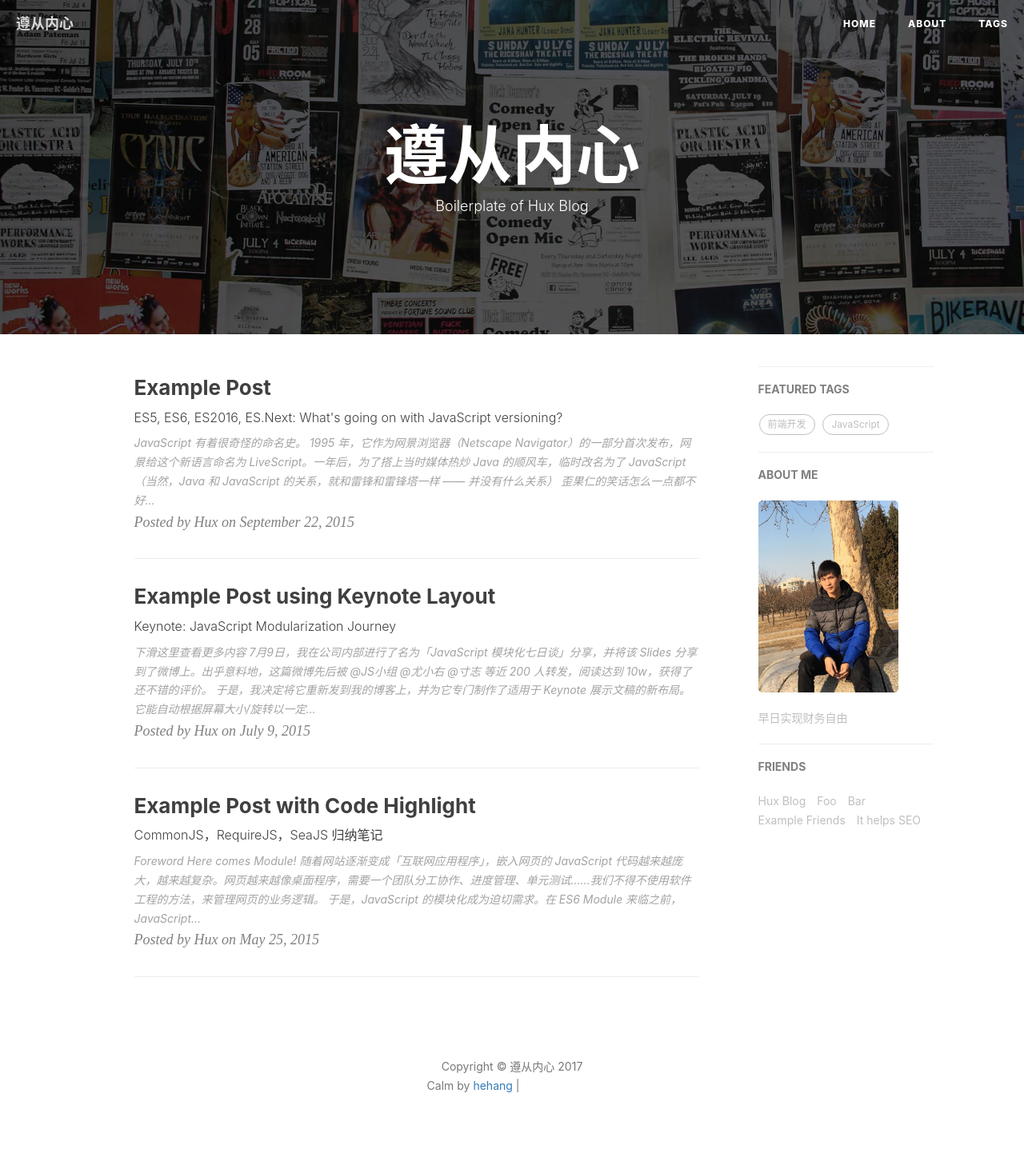
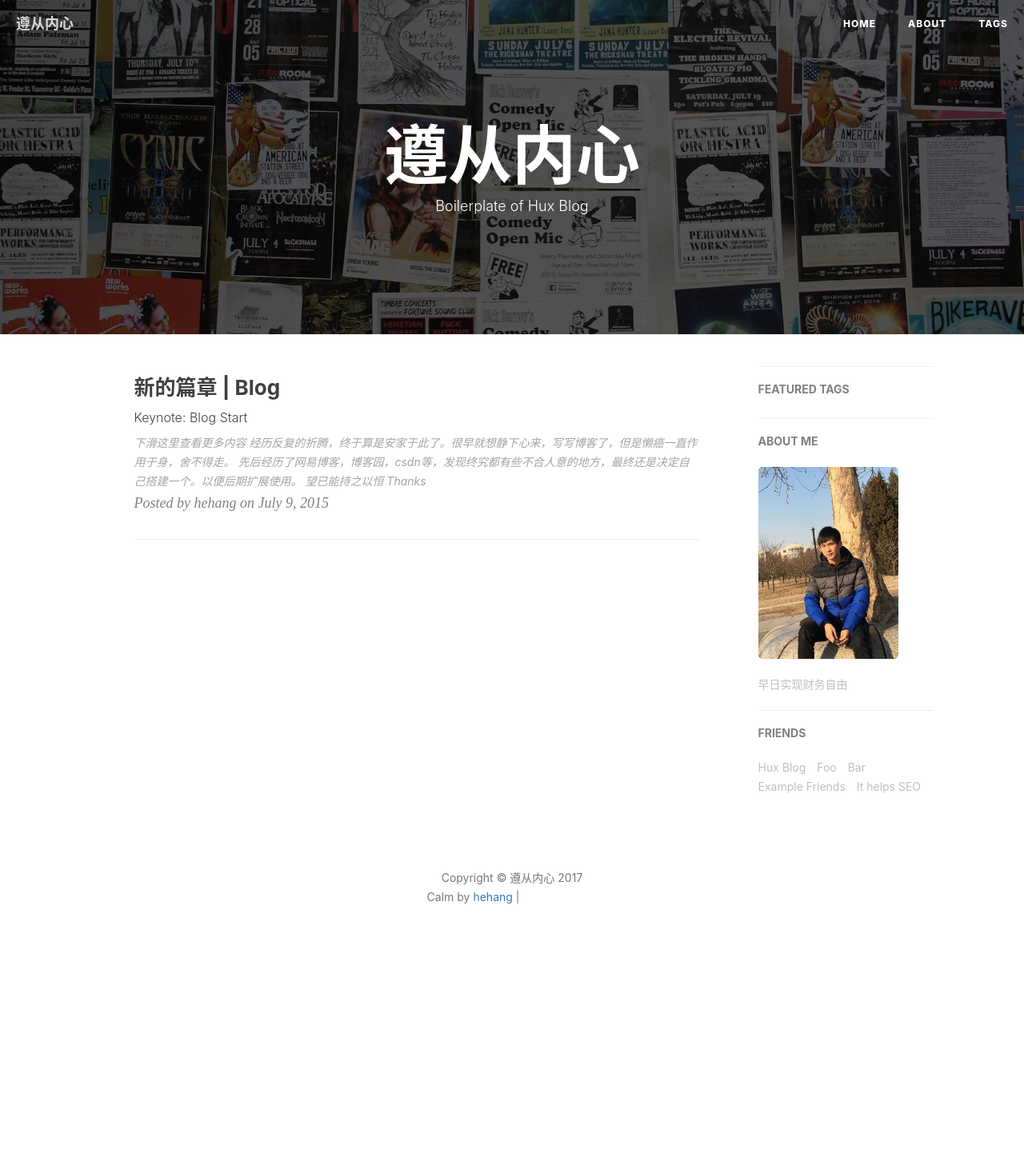
Before and after one commit to everyday02/calm, a Jekyll site: the page built from index.html, in a window 1280 px wide. Shown: the whole page at 80% size. Built offline with Jekyll 4.4.1, drawn with Linux system fonts in a browser that asks for light colours; nearby versions of some CDN libraries; the list of posts is cut into pages by our own code; comment, search, counter and statistics services are not loaded; after the commit the page ends 1226 px from its top, so only the background shows below that; part of the change alters nothing that is shown; grey boxes are pictures that could not be loaded.

Commit message:
clear data for blog

````diff
--- a/_includes/footer.html
+++ b/_includes/footer.html
@@ -72,11 +72,11 @@
                 <p class="copyright text-muted">
                     Copyright &copy; {{ site.title }} {{ site.time | date: '%Y' }}
                     <br>
-                    Calm by <a href="https://hehangfighting.github.io/calm/">hehang</a> |
+                    Calm by <a href="https://github.com/hehangfighting/calm">hehang</a> |
                     <iframe
                         style="margin-left: 2px; margin-bottom:-5px;"
                         frameborder="0" scrolling="0" width="91px" height="20px"
-                        src="https://ghbtns.com/github-btn.html?user=hehangfighting&repo=hehangfighting.github.io&type=star&count=true" >
+                        src="https://ghbtns.com/github-btn.html?user=hehangfighting&repo=https://hehangfighting.github.io/calm/&type=star&count=true" >
                     </iframe>
                 </p>
             </div>
--- a/_posts/2015-05-25-js-module-loader.markdown
+++ /dev/null
@@ -1,320 +0,0 @@
----
-layout:     post
-title:      "Example Post with Code Highlight"
-subtitle:   "CommonJS，RequireJS，SeaJS 归纳笔记"
-date:       2015-05-25
-author:     "Hux"
-header-img: "img/post-bg-js-module.jpg"
-tags:
-    - 前端开发
-    - JavaScript
----
-
-
-
-## Foreword
-
-> Here comes Module!
-
-随着网站逐渐变成「互联网应用程序」，嵌入网页的 JavaScript 代码越来越庞大，越来越复杂。网页越来越像桌面程序，需要一个团队分工协作、进度管理、单元测试……我们不得不使用软件工程的方法，来管理网页的业务逻辑。
-
-于是，JavaScript 的模块化成为迫切需求。在 ES6 Module 来临之前，JavaScript 社区提供了强大支持，尝试在现有的运行环境下，实现模块的效果。
-
-
----
-
-## Catalog
-
-
-1.  [CommonJS & Node](#commonjs--node)
-3.  [History](#history)
-4.  [RequireJS & AMD](#requirejs--amd)
-5.  [SeaJS & CMD](#seajs--cmd)
-6.  [AMD vs CMD](#amd-vs-cmd)
-7.  [WebPack](#webpack)
-
-
-
-## CommonJS & Node
-
-> Javascript: not just for browsers any more! —— CommonJS Slogen
-
-前端模块化的事实标准之一，2009 年 8 月，[CommonJS](http://wiki.commonjs.org/wiki/CommonJS) 诞生。
-
-CommonJS 本质上只是一套规范（API 定义），而 Node.js 采用并实现了部分规范，CommonJS Module 的写法也因此广泛流行。
-
-
-让我们看看 Node 中的实现：
-
-```js
-// 由于 Node 原生支持模块的作用域，并不需要额外的 wrapper
-// "as though the module was wrapped in a function"
-
-var a = require('./a')  // 加载模块（同步加载）
-a.doSomething()         // 等上一句执行完才会执行
-
-exports.b = function(){ // 暴露 b 函数接口
-  // do something
-}
-```
-
-`exports`是一个内置对象，就像`require`是一个内置加载函数一样。如果你希望直接赋值一个完整的对象或者构造函数，覆写`module.exports`就可以了。
-
-CommonJS 前身叫 ServerJS ，**后来希望能更加 COMMON，成为通吃各种环境的模块规范，改名为 CommonJS** 。CommonJS 最初只专注于 Server-side 而非浏览器环境，因此它采用了同步加载的机制，这对服务器环境（硬盘 I/O 速度）不是问题，而对浏览器环境（网速）来说并不合适。
-
-
-因此，各种适用于浏览器环境的模块框架与标准逐个诞生，他们的共同点是：
-
-* 采用异步加载（预先加载所有依赖的模块后回调执行，符合浏览器的网络环境）
-* 虽然代码风格不同，但其实都可以看作 CommonJS Modules 语法的变体。
-* 都在向着 **COMMON** 的方向进化：**兼容不同风格，兼容浏览器和服务器两种环境**
-
-本文接下来要讨论的典例是：
-
-* RequireJS & AMD（异步加载，预执行，依赖前置。默认推荐 AMD 写法）
-* SeaJS & CMD（异步加载，懒执行，依赖就近，默认推荐 CommonJS 写法）
-
-
-
-
-
-## History
-
-<!--<h2 id="history"> History </h2>-->
-
-> 此段落参考自玉伯的 [前端模块化开发那点历史](https://github.com/seajs/seajs/issues/588)
-
-09-10 年间，CommonJS（那时还叫 ServerJS） 社区推出 [Modules/1.0](http://wiki.commonjs.org/wiki/Modules) 规范，并且在 Node.js 等环境下取得了很不错的实践。
-
-09年下半年这帮充满干劲的小伙子们想把 ServerJS 的成功经验进一步推广到浏览器端，于是将社区改名叫 CommonJS，同时激烈争论 Modules 的下一版规范。分歧和冲突由此诞生，逐步形成了三大流派：
-
-
-1. **Modules/1.x** 流派。这个观点觉得 1.x 规范已经够用，只要移植到浏览器端就好。要做的是新增 [Modules/Transport](http://wiki.commonjs.org/wiki/Modules/Transport) 规范，即在浏览器上运行前，先通过转换工具将模块转换为符合 Transport 规范的代码。主流代表是服务端的开发人员。现在值得关注的有两个实现：越来越火的 component 和走在前沿的 es6 module transpiler。
-2. **Modules/Async** 流派。这个观点觉得浏览器有自身的特征，不应该直接用 Modules/1.x 规范。这个观点下的典型代表是 [AMD](http://wiki.commonjs.org/wiki/Modules/AsynchronousDefinition) 规范及其实现 [RequireJS](http://requirejs.org/)。这个稍后再细说。
-3. **Modules/2.0** 流派。这个观点觉得浏览器有自身的特征，不应该直接用 Modules/1.x 规范，但应该尽可能与 Modules/1.x 规范保持一致。这个观点下的典型代表是 BravoJS 和 FlyScript 的作者。BravoJS 作者对 CommonJS 的社区的贡献很大，这份 Modules/2.0-draft 规范花了很多心思。FlyScript 的作者提出了 Modules/Wrappings 规范，这规范是 CMD 规范的前身。可惜的是 BravoJS 太学院派，FlyScript 后来做了自我阉割，将整个网站（flyscript.org）下线了。这个观点在本文中的典型代表就是 SeaJS 和 CMD 了
-
-
-补一嘴：阿里 KISSY 的 KMD 其实跟 AMD 非常类似，只是用 `add`和`use` 两个源自于 YUI Modules 的函数名替换了 `define` 和 `require` ，但其原理更接近 RequireJS ，与 YUI Modules 的 `Y` 沙箱 Attach 机制并不相同
-
-
-## RequireJS & AMD
-
-[AMD (Async Module Definition)](http://wiki.commonjs.org/wiki/Modules/AsynchronousDefinition) 是 RequireJS 在推广过程中对模块定义的规范化产出。
-
-> RequireJS is a JavaScript file and module loader. It is optimized for in-browser use, but it can be used in other JavaScript environments
-
-RequireJS 主要解决的还是 CommonJS 同步加载脚本不适合浏览器 这个问题：
-
-```js
-//CommonJS
-
-var Employee = require("types/Employee");
-
-function Programmer (){
-    //do something
-}
-
-Programmer.prototype = new Employee();
-
-//如果 require call 是异步的，那么肯定 error
-//因为在执行这句前 Employee 模块肯定来不及加载进来
-```
-> As the comment indicates above, if require() is async, this code will not work. However, loading scripts synchronously in the browser kills performance. So, what to do?
-
-所以我们需要 **Function Wrapping** 来获取依赖并且提前通过 script tag 提前加载进来
-
-
-```js
-//AMD Wrapper
-
-define(
-    [types/Employee],    //依赖
-    function(Employee){  //这个回调会在所有依赖都被加载后才执行
-
-        function Programmer(){
-            //do something
-        };
-
-        Programmer.prototype = new Employee();
-        return Programmer;  //return Constructor
-    }
-)
-```
-
-当依赖模块非常多时，这种**依赖前置**的写法会显得有点奇怪，所以 AMD 给了一个语法糖， **simplified CommonJS wrapping**，借鉴了 CommonJS 的 require 就近风格，也更方便对 CommonJS 模块的兼容：
-
-```js
-define(function (require) {
-    var dependency1 = require('dependency1'),
-        dependency2 = require('dependency2');
-
-    return function () {};
-});
-```
-The AMD loader will parse out the `require('')` calls by using `Function.prototype.toString()`, then internally convert the above define call into this:
-
-```js
-define(['require', 'dependency1', 'dependency2'], function (require) {
-    var dependency1 = require('dependency1'),
-        dependency2 = require('dependency2');
-
-    return function () {};
-});
-```
-
-出于`Function.prototype.toString()`兼容性和性能的考虑，最好的做法还是做一次 **optimized build**
-
-
-
-AMD 和 CommonJS 的核心争议如下：
-
-### 1. **执行时机**
-
-Modules/1.0:
-
-```js
-var a = require("./a") // 执行到此时，a.js 才同步下载并执行
-```
-
-AMD: （使用 require 的语法糖时）
-
-```js
-define(["require"],function(require)){
-    // 在这里，a.js 已经下载并且执行好了
-    // 使用 require() 并不是 AMD 的推荐写法
-    var a = require("./a") // 此处仅仅是取模块 a 的 exports
-})
-```
-
-AMD 里提前下载 a.js 是出于对浏览器环境的考虑，只能采取异步下载，这个社区都认可（Sea.js 也是这么做的）
-
-但是 AMD 的执行是 Early Executing，而 Modules/1.0 是第一次 require 时才执行。这个差异很多人不能接受，包括持 Modules/2.0 观点的人也不能接受。
-
-### 2. **书写风格**
-
-AMD 推荐的风格并不使用`require`，而是通过参数传入，破坏了**依赖就近**：
-
-```js
-define(["a", "b", "c"],function(a, b, c){
-    // 提前申明了并初始化了所有模块
-
-    true || b.foo(); //即便根本没用到模块 b，但 b 还是提前执行了。
-})
-```
-
-不过，在笔者看来，风格喜好因人而异，主要还是**预执行**和**懒执行**的差异。
-
-另外，require 2.0 也开始思考异步处理**软依赖**（区别于一定需要的**硬依赖**）的问题，提出了这样的方案：
-
-```js
-// 函数体内：
-if(status){
-    async(['a'],function(a){
-        a.doSomething()
-    })
-}
-```
-
-## SeaJS & CMD
-
-CMD (Common Module Definition) 是 [SeaJS](http://seajs.org/docs/) 在推广过程中对模块定义的规范化产出，是 Modules/2.0 流派的支持者，因此 SeaJS 的模块写法尽可能与 Modules/1.x 规范保持一致。
-
-不过目前国外的该流派都死得差不多了，RequireJS 目前成为浏览器端模块的事实标准，国内最有名气的就是玉伯的 Sea.js ，不过对国际的推广力度不够。
-
-* CMD Specification
-    * [English (CMDJS-repo)](https://github.com/cmdjs/specification/blob/master/draft/module.md)
-    * [Chinese (SeaJS-repo)](https://github.com/seajs/seajs/issues/242)
-
-
-CMD 主要有 define, factory, require, export 这么几个东西
-
- * define `define(id?, deps?, factory)`
- * factory `factory(require, exports, module)`
- * require `require(id)`
- * exports `Object`
-
-
-CMD 推荐的 Code Style 是使用 CommonJS 风格的 `require`：
-
-* 这个 require 实际上是一个全局函数，用于加载模块，这里实际就是传入而已
-
-```js
-define(function(require, exports) {
-
-    // 获取模块 a 的接口
-    var a = require('./a');
-    // 调用模块 a 的方法
-    a.doSomething();
-
-    // 对外提供 foo 属性
-    exports.foo = 'bar';
-    // 对外提供 doSomething 方法
-    exports.doSomething = function() {};
-
-});
-```
-
-但是你也可以使用 AMD 风格，或者使用 return 来进行模块暴露
-
-```js
-define('hello', ['jquery'], function(require, exports, module) {
-
-    // 模块代码...
-
-    // 直接通过 return 暴露接口
-    return {
-        foo: 'bar',
-        doSomething: function() {}
-    };
-
-});
-```
-
-
-
-Sea.js 借鉴了 RequireJS 的不少东西，比如将 FlyScript 中的 module.declare 改名为 define 等。Sea.js 更多地来自 Modules/2.0 的观点，但尽可能去掉了学院派的东西，加入了不少实战派的理念。
-
-
-
-## AMD vs CMD
-
-**虽然两者目前都兼容各种风格，但其底层原理并不相同，从其分别推荐的写法就可以看出两者背后原理的不同：**
-
-1. 对于依赖的模块，AMD 是**提前执行**，CMD 是**懒执行**。（都是先加载）
-*  CMD 推崇**依赖就近**，AMD 推崇**依赖前置**。
-
-看代码：
-
-```js
-// AMD 默认推荐
-
-define(['./a', './b'], function(a, b) {  // 依赖前置，提前执行
-
-    a.doSomething()
-    b.doSomething()
-
-})
-
-```
-
-```js
-// CMD
-
-define(function(require, exports, module) {
-
-    var a = require('./a')
-    a.doSomething()
-
-    var b = require('./b') // 依赖就近，延迟执行
-    b.doSomething()
-})
-```
-
-
-
-
-
-
-## WebPack
-
-> working...
--- a/_posts/2015-07-09-js-module-7day.markdown
+++ /dev/null
@@ -1,44 +0,0 @@
----
-layout:     keynote
-title:      "Example Post using Keynote Layout"
-subtitle:   "Keynote: JavaScript Modularization Journey"
-iframe:     "http://huangxuan.me/js-module-7day/"
-date:       2015-07-09
-author:     "Hux"
-header-img: "img/post-bg-js-version.jpg"
-tags:
-    - 前端开发
-    - JavaScript
----
-
-
-> 下滑这里查看更多内容
-
-7月9日，我在公司内部进行了名为「JavaScript 模块化七日谈」分享，并将该 Slides 分享到了微博上。出乎意料地，这篇微博先后被 @JS小组 @尤小右 @寸志 等近 200 人转发，阅读达到 10w，获得了还不错的评价。
-
-于是，我决定将它重新发到我的博客上，并为它专门制作了适用于 Keynote 展示文稿的新布局。它能自动根据屏幕大小/旋转以一定比例填充屏幕，你也可以直接点击下方链接在新页面打开，来获得更好的、沉浸式的全屏体验
-
-
-### [Watch Slides →](http://huangxuan.me/js-module-7day)
-
-<img src="http://huangxuan.me/js-module-7day/attach/qrcode.png" width="350" height="350"/>
-
-<small class="img-hint">你也可以通过扫描二维码在手机上观看</small>
-
-
-这个 Web Slides 开源在[我的 Github 上](https://github.com/Huxpro/js-module-7day)，欢迎你帮助我完善这个展示文稿，你可以给我提 issue，可以 fork & pull request。如果它能帮助到你了，希望你还能不吝啬 star 一下这个项目
-
-
-### Catalog
-
-- 第一日 上古时期 ***Module?*** 从设计模式说起
-- 第二日 石器时代 ***Script Loader*** 只有封装性可不够，我们还需要加载
-- 第三日 蒸汽朋克 ***Module Loader*** 模块化架构的工业革命
-- 第四日 号角吹响 ***CommonJS*** 征服世界的第一步是跳出浏览器
-- 第五日 双塔奇兵 ***AMD/CMD*** 浏览器环境模块化方案
-- 第六日 精灵宝钻 ***Browserify/Webpack*** 大势所趋，去掉这层包裹！
-- 第七日 王者归来 ***ES6 Module*** 最后的战役
-
-### Thanks
-
-[Reveal.js](http://lab.hakim.se/reveal-js)
--- a/_posts/2015-09-22-js-version.markdown
+++ /dev/null
@@ -1,66 +0,0 @@
----
-layout:     post
-title:      "Example Post"
-subtitle:   "ES5, ES6, ES2016, ES.Next: What's going on with JavaScript versioning?"
-date:       2015-09-22
-author:     "Hux"
-header-img: "img/post-bg-js-version.jpg"
-tags:
-    - 前端开发
-    - JavaScript
-    - 翻译
----
-
-
-JavaScript 有着很奇怪的命名史。
-
-1995 年，它作为网景浏览器（Netscape Navigator）的一部分首次发布，网景给这个新语言命名为 LiveScript。一年后，为了搭上当时媒体热炒 Java 的顺风车，临时改名为了 JavaScript *（当然，Java 和 JavaScript 的关系，就和雷锋和雷锋塔一样 —— 并没有什么关系）*
-
-![java-javascript](/img/in-post/post-js-version/javascript-java.jpg)
-<small class="img-hint">歪果仁的笑话怎么一点都不好笑</small>
-
-> 译者注：[wikipedia 的 JavaScript 词条](https://en.wikipedia.org/wiki/JavaScript#History) 更详细的叙述了这段历史
-
-1996 年，网景将 JavaScript 提交给 [ECMA International（欧洲计算机制造商协会）](http://www.ecma-international.org/) 进行标准化，并最终确定出新的语言标准，它就是 ECMAScript。自此，ECMAScript 成为所有 JavaScript 实现的基础，不过，由于 JavaScript 名字的历史原因和市场原因（很显然 ECMAScript 这个名字并不令人喜欢……），现实中我们只用 ECMAScript 称呼标准，平时都还是使用 JavaScript 来称呼这个语言。
-
-
-> 术语（译者注）：
->
-> * *标准（Standard）*： 用于定义与其他事物区别的一套规则
-> * *实现（Implementation）*： 某个标准的具体实施/真实实践
-
-
-不过，JavaScript 开发者们并不怎么在乎这些，因为在诞生之后的 15 年里，ECMAScript 并没有多少变化，而且现实中的很多实现都已经和标准大相径庭。其实在第一版的 ECMAScript 发布后，很快又跟进发布了两个版本，但是自从 1999 年 ECMAScript 3 发布后，十年内都没有任何改动被成功添加到官方规范里。取而代之的，是各大浏览器厂商们争先进行自己的语言拓展，web 开发者们别无选择只能去尝试并且支持这些 API。即使是在 2009 年 ECMAScript 5 发布之后，仍然用了数年这些新规范才得到了浏览器的广泛支持，可是大部分开发者还是写着 ECMAScript 3 风格的代码，并不觉得有必要去了解这些规范。
-
-> 译者注：[ECMAScript 第四版草案](https://en.wikipedia.org/wiki/ECMAScript#4th_Edition_.28abandoned.29)由于太过激进而被抛弃，Adobe 的 [ActionScript 3.0](https://en.wikipedia.org/wiki/ActionScript) 是 ECMAScript edition 4 的唯一实现（ Flash 差点就统一 Web 了）
-
-到了 2012 年，事情突然开始有了转变。大家开始推动停止对旧版本 IE 浏览器的支持，用 ECMAScript 5 (ES5) 风格来编写代码也变得更加可行。与此同时，一个新的 ECMAScript 规范也开始启动。到了这时，大家开始逐渐习惯以对 ECMAScript 规范的版本支持程度来形容各种 JavaScript 实现。在正式被指名为 ECMAScript 第 6 版 (ES6) 之前，这个新的标准原本被称为 ES.Harmony（和谐）。2015 年，负责制定 ECMAScript 规范草案的委员会 TC39 决定将定义新标准的制度改为一年一次，这意味着每个新特性一旦被批准就可以添加，而不像以往一样，规范只有在整个草案完成，所有特性都没问题后才能被定稿。因此，ECMAScript 第 6 版在六月份公布之前，又被重命名为了 ECMAScript 2015（ES2015）
-
-目前，仍然有很多新的 JavaScript 特性或语法正在提议中，包括 [decorators（装饰者）](https://github.com/wycats/javascript-decorators)，[async-await（async-await 异步编程模型）](https://github.com/lukehoban/ecmascript-asyncawait) 和 [static class properties（静态类属性）](https://github.com/jeffmo/es-class-properties)。它们通常被称为 ES7，ES2016 或者 ES.Next 的特性，不过实际上它们只能被称作提案或者说可能性，毕竟 ES2016 的规范还没有完成，有可能全部都会引入，也有可能一个都没有。TC39 把一个提案分为 4 个阶段，你可以在 [Babel 的官网](https://babeljs.io/docs/usage/experimental/) 上查看各个提案目前都在哪个阶段了。
-
-所以，我们该如何使用这一大堆术语呢？下面的列表或许能帮助到你：
-
-* **ECMAScript**：一个由 ECMA International 进行标准化，TC39 委员会进行监督的语言。通常用于指代标准本身。
-* **JavaScript**：ECMAScript 标准的各种实现的最常用称呼。这个术语并不局限于某个特定版本的 ECMAScript 规范，并且可能被用于任何不同程度的任意版本的 ECMAScript 的实现。
-* **ECMAScript 5 (ES5)**：ECMAScript 的第五版修订，于 2009 年完成标准化。这个规范在所有现代浏览器中都相当完全的实现了。
-* **ECMAScript 6 (ES6) / ECMAScript 2015 (ES2015)**：ECMAScript 的第六版修订，于 2015 年完成标准化。这个标准被部分实现于大部分现代浏览器。可以查阅[这张兼容性表](http://kangax.github.io/compat-table/es6/)来查看不同浏览器和工具的实现情况。
-* **ECMAScript 2016**：预计的第七版 ECMAScript 修订，计划于明年夏季发布。这份规范具体将包含哪些特性还没有最终确定
-* **ECMAScript Proposals**：被考虑加入未来版本 ECMAScript 标准的特性与语法提案，他们需要经历五个阶段：Strawman（稻草人），Proposal（提议），Draft（草案），Candidate（候选）以及 Finished （完成）。
-
-在这整个 Blog 中，我将把目前的 ECMAScript 版本称作 ES6（因为这是大部分开发者最习以为常的），把明年的规范称作 ES2016（因为，与 ES6/ES2015 不同，这个名字将在整个标准化过程中沿用）并且将那些还没有成为 ECMAScript 定稿或草案的未来语言概念称为 ECMAScript 提案或者 JavaScript 提案。我将尽我所能在任何可能引起困惑的场合沿用这篇文章。
-
-#### 一些资源
-
-
-
-* TC39 的 [Github 仓库](https://github.com/tc39/ecma262)上可以看到所有目前公开的提案
-* 如果你还不熟悉 ES6，Babel 有一个[很不错的特性概览](https://babeljs.io/docs/learn-es2015/)
-* 如果你希望深入 ES6，这里有两本很不错的书： Axel Rauschmayer 的 [Exploring ES6](http://exploringjs.com/)和 Nicholas Zakas 的 [Understanding ECMAScript 6](https://leanpub.com/understandinges6)。Axel 的博客 [2ality](http://www.2ality.com/) 也是很不错的 ES6 资源
-
-<img class="shadow" width="320" src="/img/in-post/post-js-version/keep-calm-and-learn-javascript.png" />
-<small class="img-hint">来学 JavaScript 吧！</small>
-
-#### 著作权声明
-
-本文译自 [ES5, ES6, ES2016, ES.Next: What's going on with JavaScript versioning?](http://benmccormick.org/2015/09/14/es5-es6-es2016-es-next-whats-going-on-with-javascript-versioning/)
-译者 [黄玄](http://weibo.com/huxpro)，首次发布于 [Hux Blog](http://huangxuan.me)，转载请保留以上链接
--- /dev/null
+++ b/_posts/2016-05-02-js-module-7day.markdown
@@ -0,0 +1,25 @@
+---
+layout:     keynote
+title:      "新的篇章 | Blog"
+subtitle:   "Keynote: Blog Start"
+iframe:     "http://huangxuan.me/js-module-7day/"
+date:       2015-07-09
+author:     "hehang"
+header-img: "img/post-bg-js-version.jpg"
+tags:
+    - 前端开发
+    - JavaScript
+---
+
+
+> 下滑这里查看更多内容
+
+经历反复的折腾，终于算是安家于此了。很早就想静下心来，写写博客了，但是懒癌一直作用于身，舍不得走。
+
+先后经历了网易博客，博客园，csdn等，发现终究都有些不合人意的地方，最终还是决定自己搭建一个。以便后期扩展使用。
+
+<img src="http://blog-image.bj.bcebos.com/common/maimeng.jpg" width="350" height="350"/>
+
+望已能持之以恒
+
+### Thanks
````
Also changed, not shown: img/about-bg.jpg (deleted).
